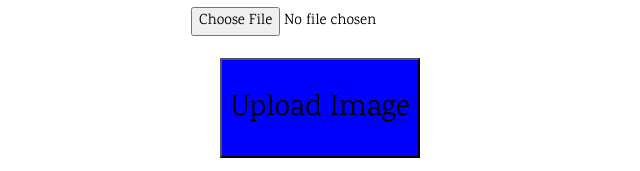
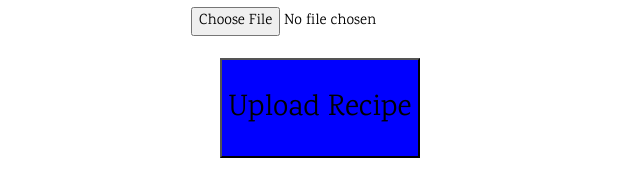
Before and after one commit to TroungRee/NewCookbook, a website: page public/html/addRecipe.html in a window 1280 px wide. Shown: the part 810-981 px from the top of the page, 320-960 px from the left. Drawn offline with nearby package versions, Linux system fonts and the light colour scheme.

Commit message:
PLEASE BE DONE

```diff
--- a/public/html/addRecipe.html
+++ b/public/html/addRecipe.html
@@ -65,7 +65,7 @@
           <form action="fileupload" method="post" enctype="multipart/form-data" id="imageForm">
               <input id="imageStuff" type="file" accept="image/*" name="filetoupload">
               <br> <br>
-              <input id="addRecipe" type="submit" name="uploadImage" value="Upload Image"
+              <input id="addRecipe" type="submit" name="uploadImage" value="Upload Recipe"
                       style="font-size:30px" class="button" onclick="location.href='/myRecipes'">
         </form>
           <style>
```
